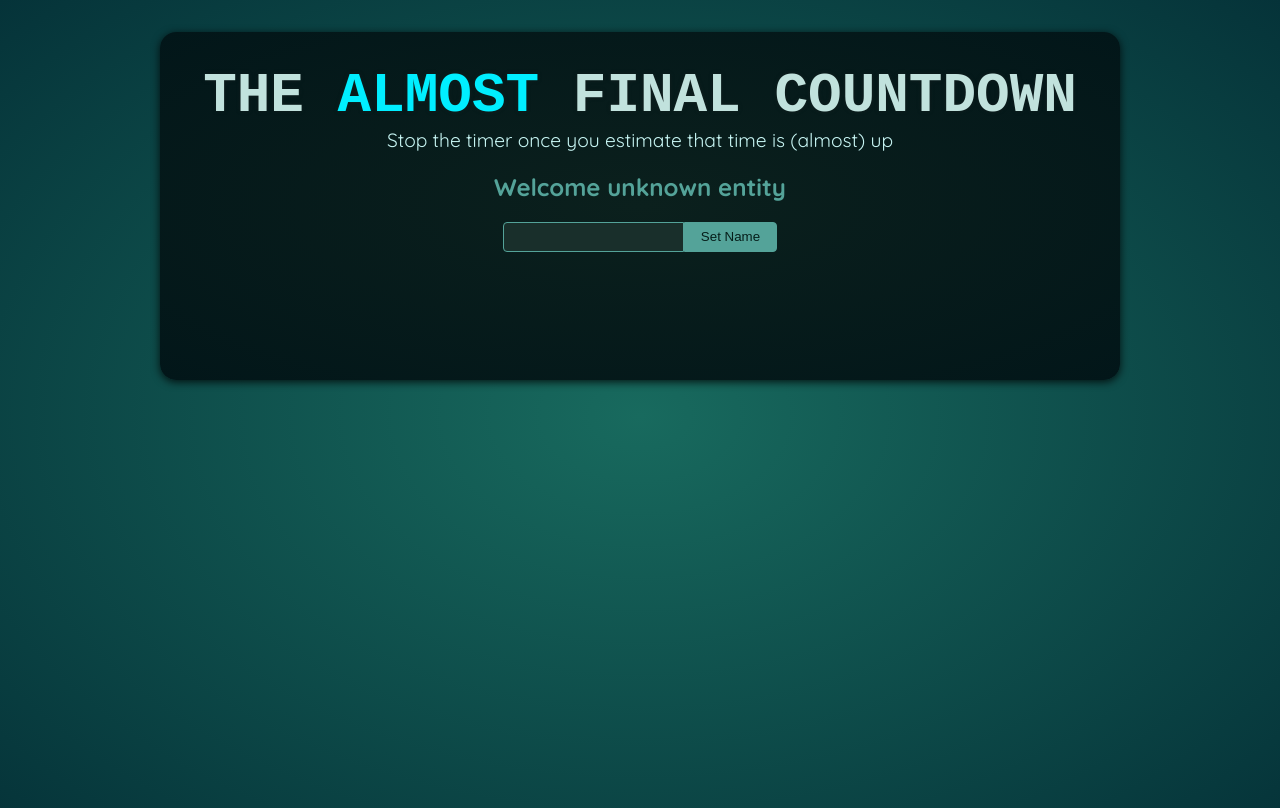
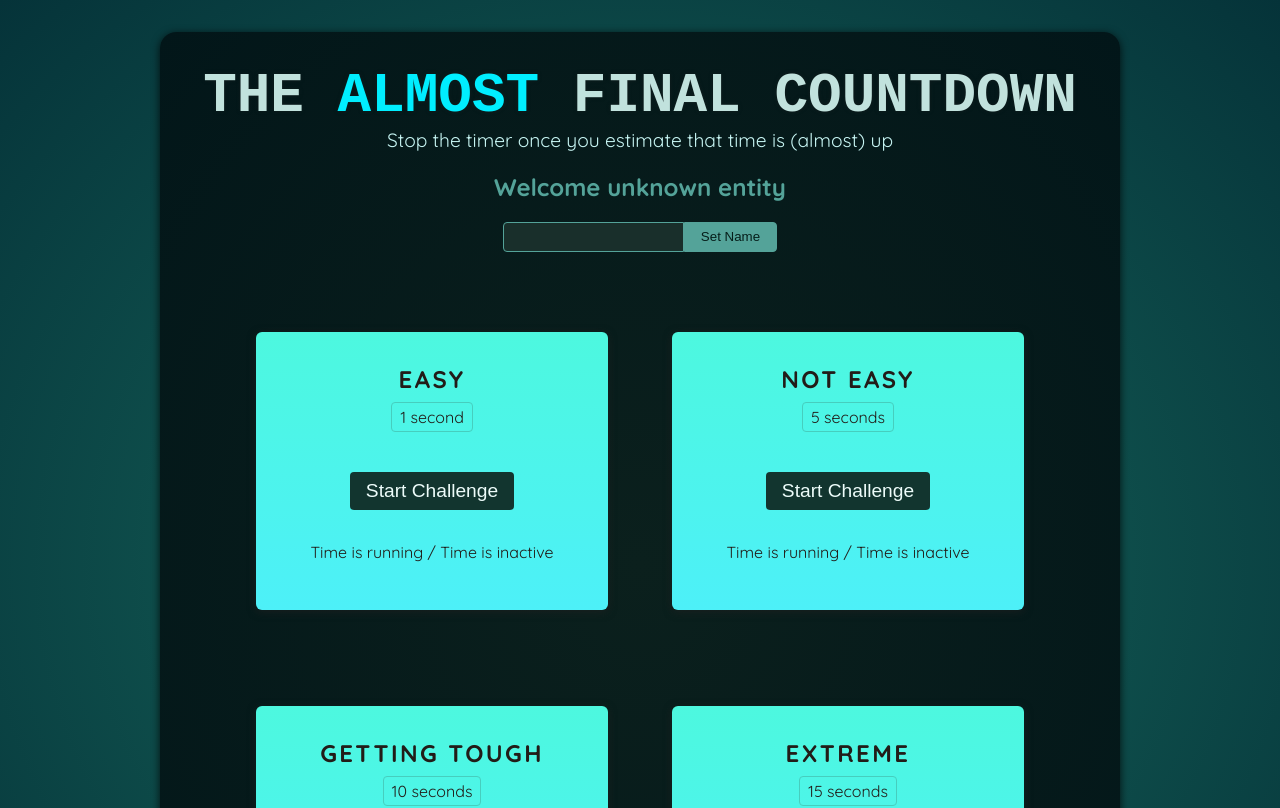
Before and after one commit to saladinhodzic/The-Almost-Final-Countdown, a React (Vite) app: page / in a window 1280 px wide. Shown: the top 808 px of the page. Built offline with nearby package versions, Linux system fonts and the light colour scheme; a web font is replaced by a local one.

Commit message:
Adding Timer Challenge components

```diff
--- a/src/App.jsx
+++ b/src/App.jsx
@@ -1,10 +1,16 @@
 import Player from "./components/Player.jsx";
+import TimerChallenge from "./components/TimerChallenge.jsx";
 
 function App() {
   return (
     <>
       <Player />
-      <div id="challenges"></div>
+      <div id="challenges">
+        <TimerChallenge title="Easy" targetTime={1} />
+        <TimerChallenge title="Not Easy" targetTime={5} />
+        <TimerChallenge title="Getting Tough" targetTime={10} />
+        <TimerChallenge title="Extreme" targetTime={15} />
+      </div>
     </>
   );
 }
--- /dev/null
+++ b/src/components/TimerChallenge.jsx
@@ -0,0 +1,14 @@
+export default function TimerChallenge({ title, targetTime }) {
+  return (
+    <section className="challenge">
+      <h2>{title}</h2>
+      <p className="challenge-time">
+        {targetTime} second{targetTime > 1 ? "s" : ""}
+      </p>
+      <p>
+        <button>Start Challenge</button>
+      </p>
+      <p className="">Time is running / Time is inactive</p>
+    </section>
+  );
+}
```
